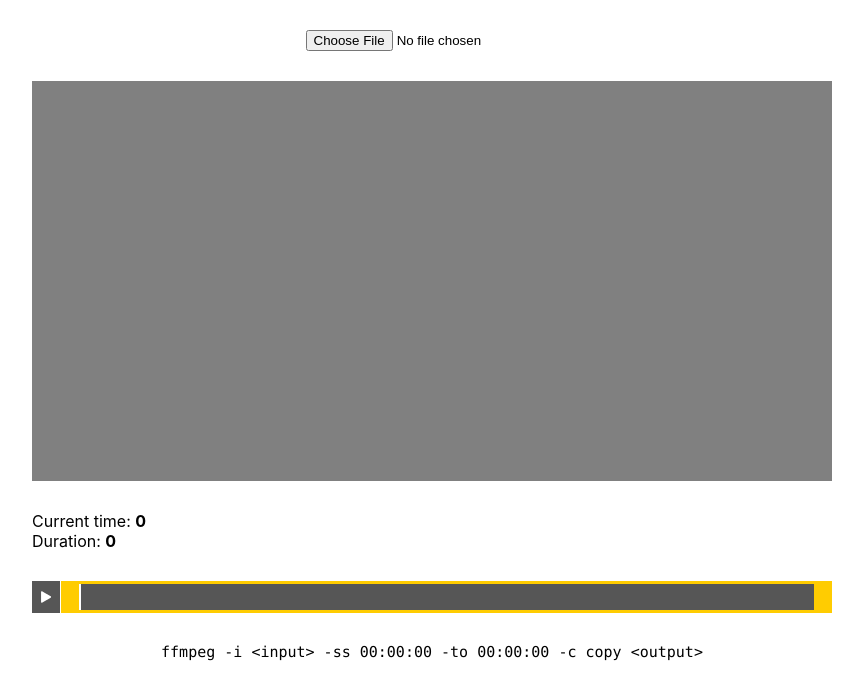
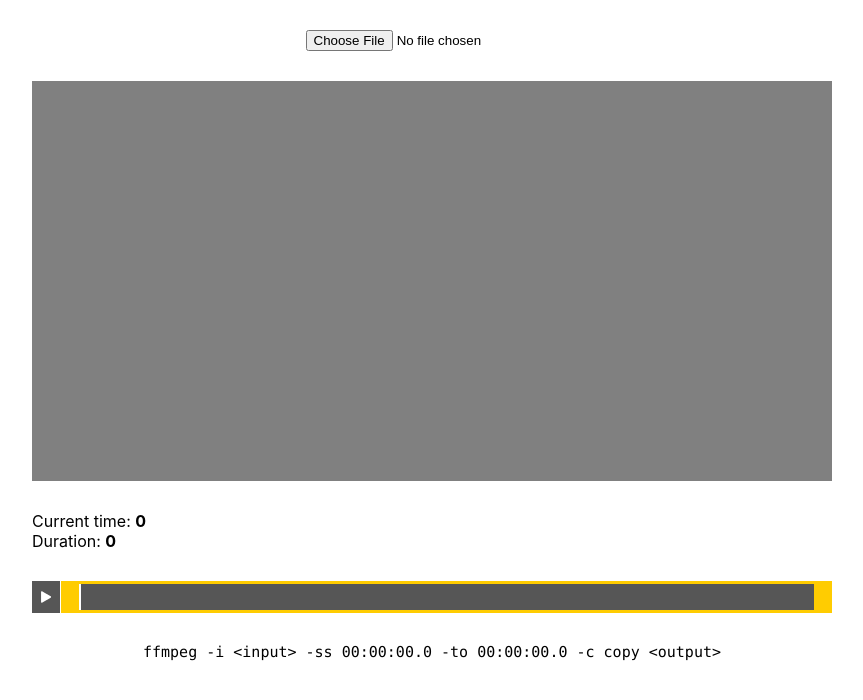
Before and after one commit to nesk/ffmpegen, a React (Create React App) app: page / in a window 1280 px wide. Shown: the top 700 px of the page, without its empty margins (208-1071 px from the left). Built offline with nearby package versions, Linux system fonts and the light colour scheme.

Commit message:
support cuts to the millisecond

```diff
--- a/src/CliCode.tsx
+++ b/src/CliCode.tsx
@@ -38,5 +38,7 @@ const formatSecondsToFfmpegTime = (seconds: number) => {
 
   const s = Math.round(seconds).toString().padStart(2, "0")
 
-  return `${h}:${m}:${s}`
+  const ms = Math.round((seconds - Math.floor(seconds)) * 1000)
+
+  return `${h}:${m}:${s}.${ms}`
 }
```
